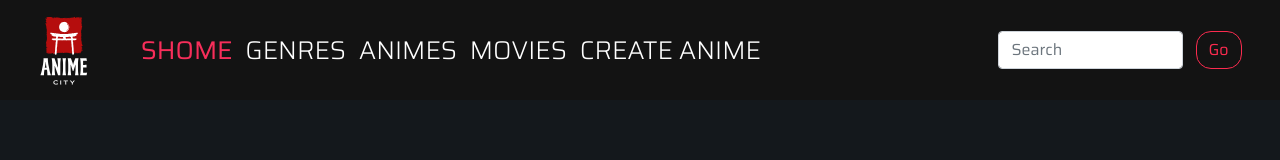
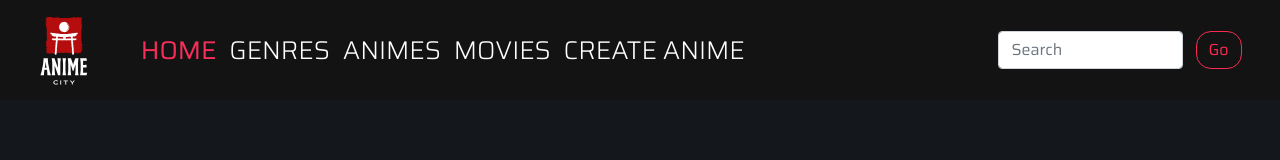
Before and after one commit to zgjim17/anime-city, a Vue app: page / in a window 1280 px wide. Shown: the top 160 px of the page. Built offline with nearby package versions, Linux system fonts and the light colour scheme.

Commit message:
deploying to netlify

```diff
--- a/src/components/Header.vue
+++ b/src/components/Header.vue
@@ -5,7 +5,7 @@
     </div>
 
     <div class="navigation-bar" v-if="!mobile">
-      <router-link to="/">sHome</router-link>
+      <router-link to="/">Home</router-link>
       <router-link :to="{ name: 'GenresPage', params: { id: 'Adventure' } }"
         >Genres</router-link
       >
```
